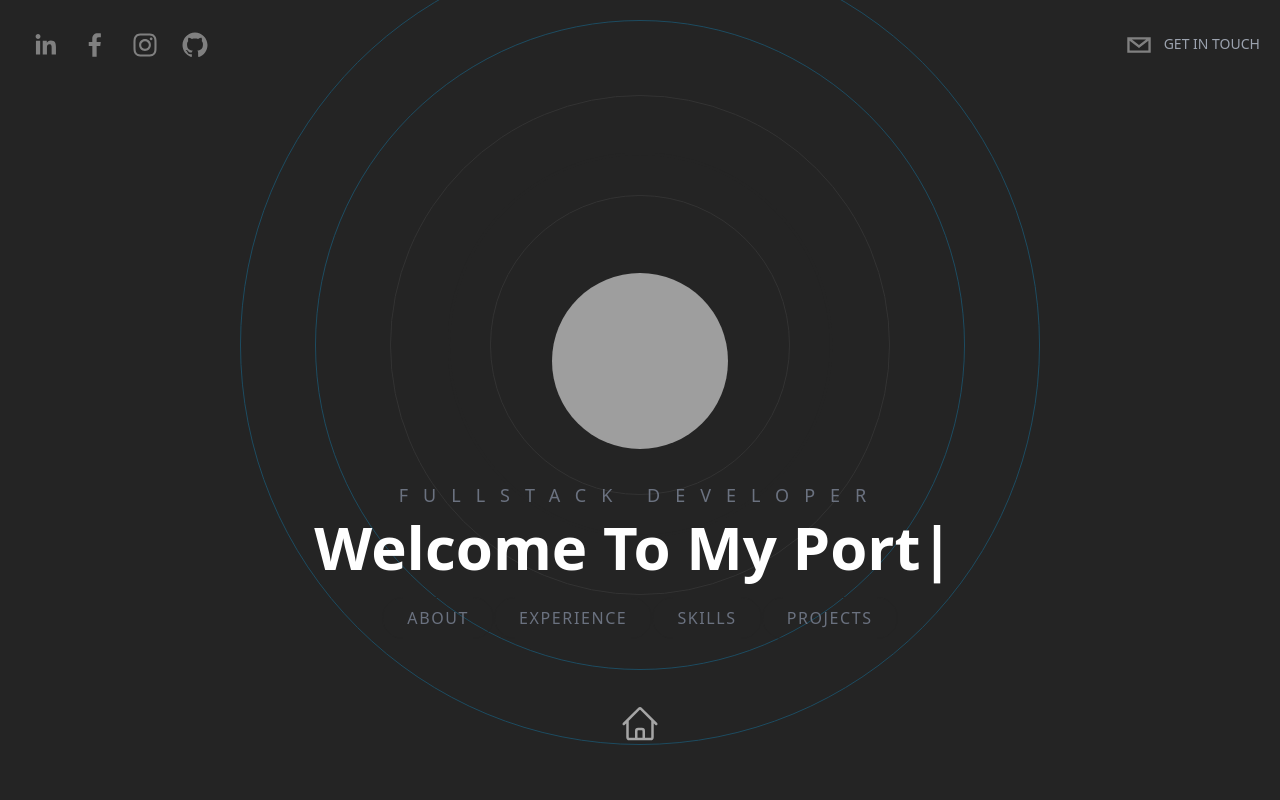
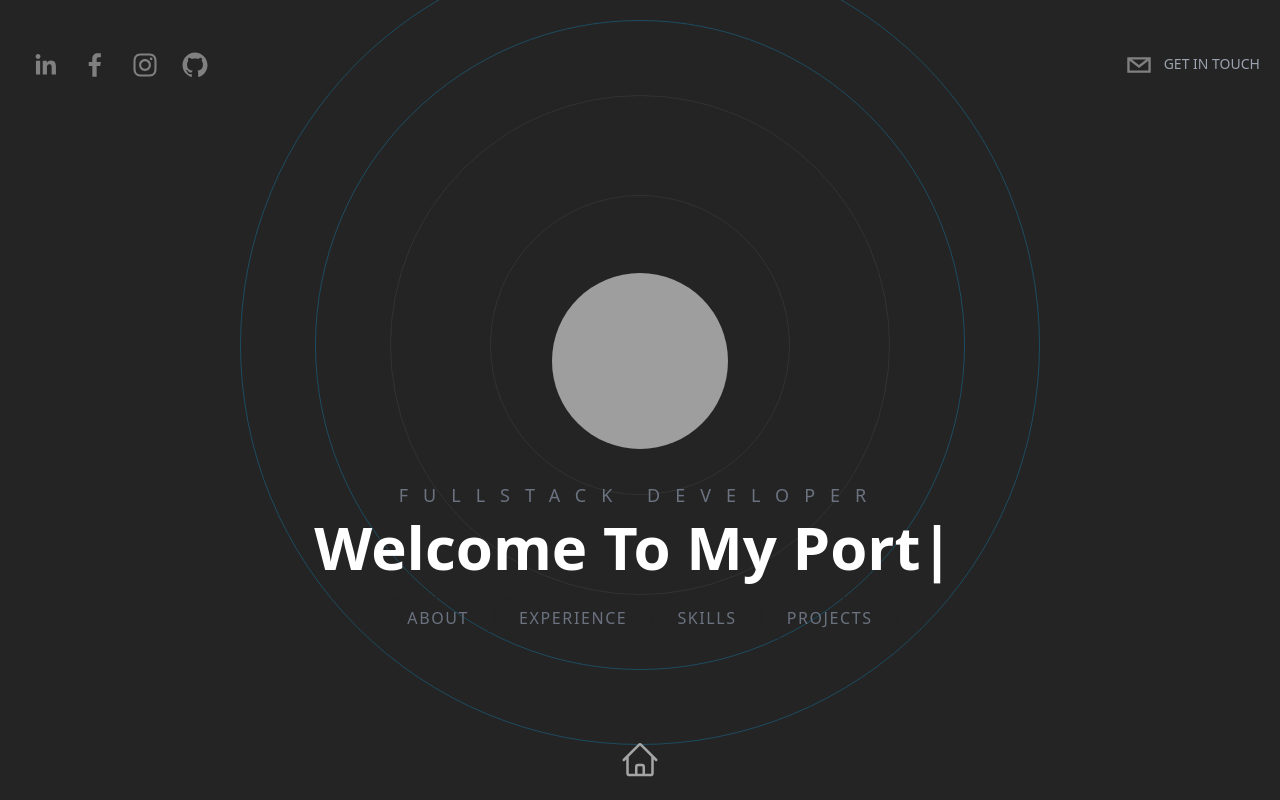
Before and after one commit to isaiah749/portfolio-final, a Next.js app: page / in a window 1280 px wide. Built offline with nearby package versions, Linux system fonts and the light colour scheme; grey boxes are pictures that could not be loaded.

Commit message:
fixing errors

```diff
--- a/components/Header.js
+++ b/components/Header.js
@@ -5,7 +5,7 @@
 
 const Header = () => {
   return (
-    <header className='sticky top-0 flex items-start justify-between max-w-7xl mx-auto z-20 xl:items-center p-5 '>
+    <header className='sticky top-5 flex items-start justify-between max-w-7xl mx-auto z-20 xl:items-center p-5 '>
         <motion.div
         initial={{
             x: -50,
--- a/pages/index.js
+++ b/pages/index.js
@@ -37,7 +37,7 @@
       </section>
 
       <Link href="#hero">
-        <footer className="sticky bottom-14 w-full cursor-pointer ">
+        <footer className="sticky bottom-5 w-full cursor-pointer ">
           <div className="flex items-center justify-center">
             <svg
               xmlns="http://www.w3.org/2000/svg"
```
